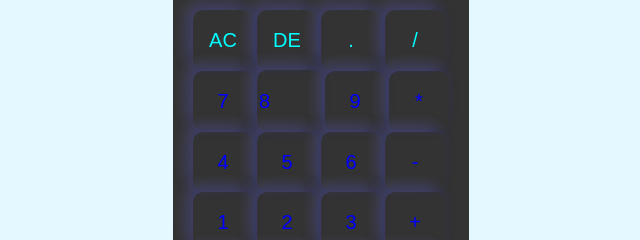
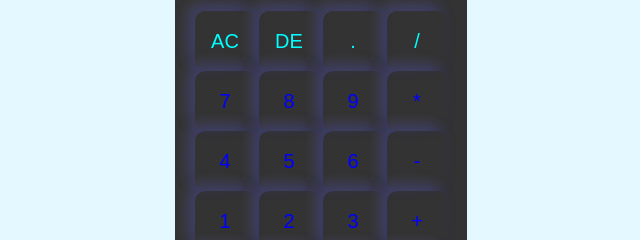
Before and after one commit to ronaldndhobe-beep/MY_CALCULATOR, a plain HTML site: page index.html in a window 1280 px wide. Shown: the part 298-538 px from the top of the page, 319-959 px from the left. Drawn offline with Linux system fonts and the light colour scheme.

Commit message:
Update index.html

```diff
--- a/index.html
+++ b/index.html
@@ -21,7 +21,7 @@
         </div>
         <div>
             <input type="button" value="7" onclick="display.value+='7'">
-            <input type="b utton" value="8" onclick="display.value+='8'">
+            <input type="button" value="8" onclick="display.value+='8'">
             <input type="button" value="9" onclick="display.value+='9'">
             <input type="button" value="*" onclick="display.value+='*'">
         </div>
```
